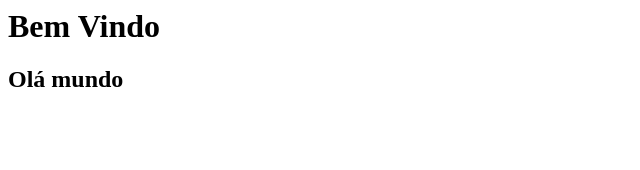
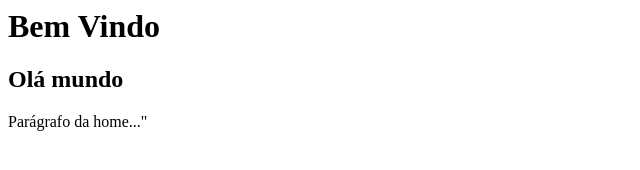
Before and after one commit to UanderDev/curso_git, a plain HTML site: page Index.html in a window 1280 px wide. Shown: the whole page, without its empty margins (0-640 px from the left). Drawn offline with Linux system fonts and the light colour scheme.

Commit message:
Criando novas funcionalidades na home com parágrafo

```diff
--- a/Index.html
+++ b/Index.html
@@ -1,2 +1,3 @@
 <h1>Bem Vindo</h1>
 <h2>Olá mundo</h2>
+<p>Parágrafo da home..."</p>
```
Also changed, not shown: Nomes.txt, a.txt (added).
